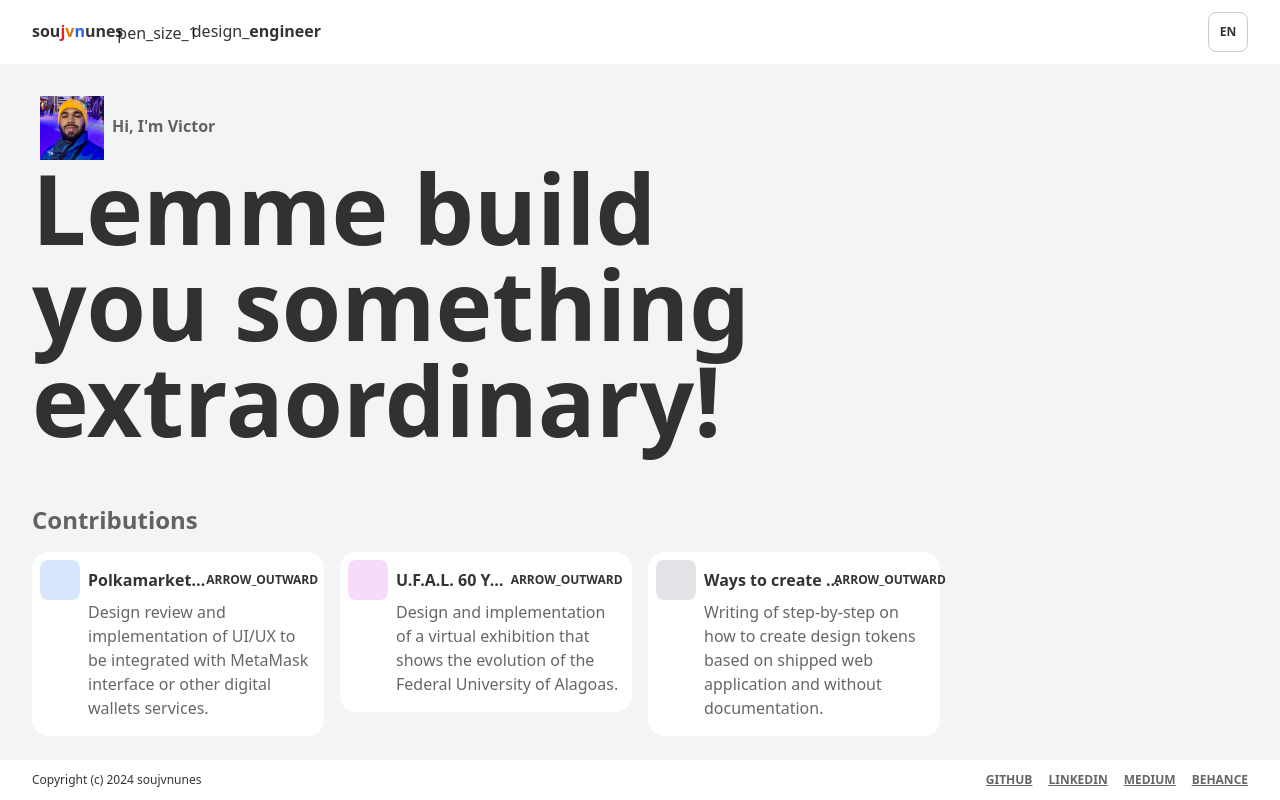
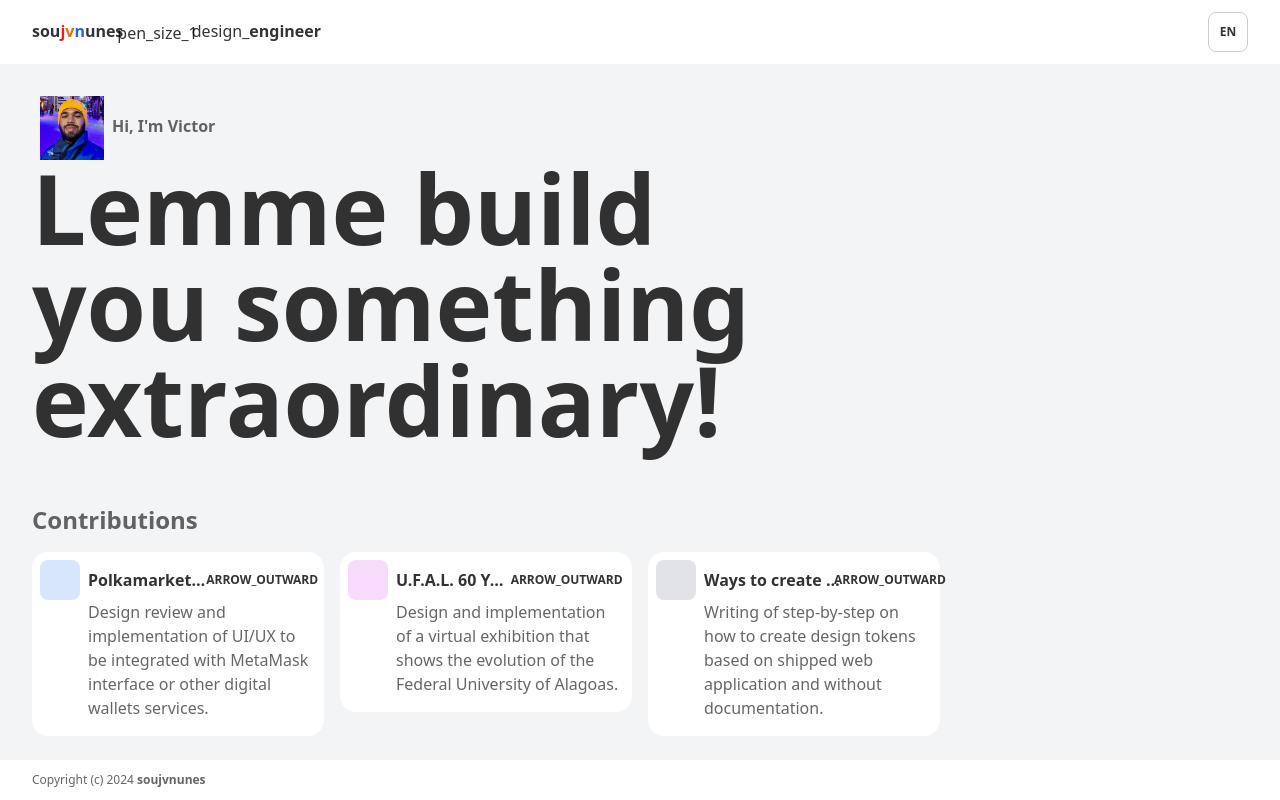
Before and after one commit to soujvnunes/soujvnunes.github.io, a React (Vite) app: page / in a window 1280 px wide. Built offline with nearby package versions, Linux system fonts and the light colour scheme.

Commit message:
feat(Footer): prefer using icons rather than labels for social medias

```diff
--- a/src/components/Footer.tsx
+++ b/src/components/Footer.tsx
@@ -1,25 +1,27 @@
 import { useTranslation } from "react-i18next";
 import classNames from "consts/classNames";
 import cn from "helpers/cn";
+import Icon from "./Icon";
 
 const socials = [
   {
+    href: "https://medium.com/@soujvnunes",
+    name: "Medium",
+  },
+  {
     href: "https://github.com/soujvnunes",
-    title: "Github",
+    name: "GitHub",
   },
   {
     href: "https://www.linkedin.com/in/soujvnunes/",
-    title: "LinkedIn",
+    name: "LinkedIn",
   },
-  {
-    href: "https://medium.com/@soujvnunes",
-    title: "Medium",
-  },
+
   {
     href: "https://www.behance.net/soujvnunes",
-    title: "Behance",
+    name: "Behance",
   },
-];
+] as const;
 
 export default function Footer() {
   const [t] = useTranslation();
@@ -28,26 +30,33 @@ export default function Footer() {
     <footer
       className={cn(
         classNames.surface.primary,
-        "flex items-center pl-8 pr-8 text-xs max-lg:pb-2 max-lg:pt-2 lg:h-10 max-lg:flex-col",
+        classNames.container.root,
+        "flex items-center text-xs h-10 lg:h-10",
       )}
     >
-      <span className="max-lg:mb-2">
-        Copyright (c) {new Date().getFullYear()} soujvnunes
+      <span className={classNames.text.secondary}>
+        Copyright (c) {new Date().getFullYear()} <strong>soujvnunes</strong>
       </span>
-      <ul className="flex space-x-4 lg:ml-auto">
-        {socials.map((social) => (
-          <li key={social.title}>
+      <ul className="flex ml-auto space-x-4">
+        {socials.map(({ name, href }) => {
+          const title = t("socials_label", {
+            name,
+          });
+
+          return (
+            <li key={name}>
               <a
                 className="underline uppercase text-black/60 hover:text-black/80 dark:text-white/80 dark:hover:text-white"
                 target="_blank"
                 rel="noreferrer"
-              href={social.href}
+                title={title}
+                href={href}
               >
-              <span className="sr-only">{t("socials_label")}</span>
-              <strong>{social.title}</strong>
+                <Icon name={name} title={title} />
               </a>
             </li>
-        ))}
+          );
+        })}
       </ul>
     </footer>
   );
```
Lines whose indentation alone changed are shown as unchanged.
